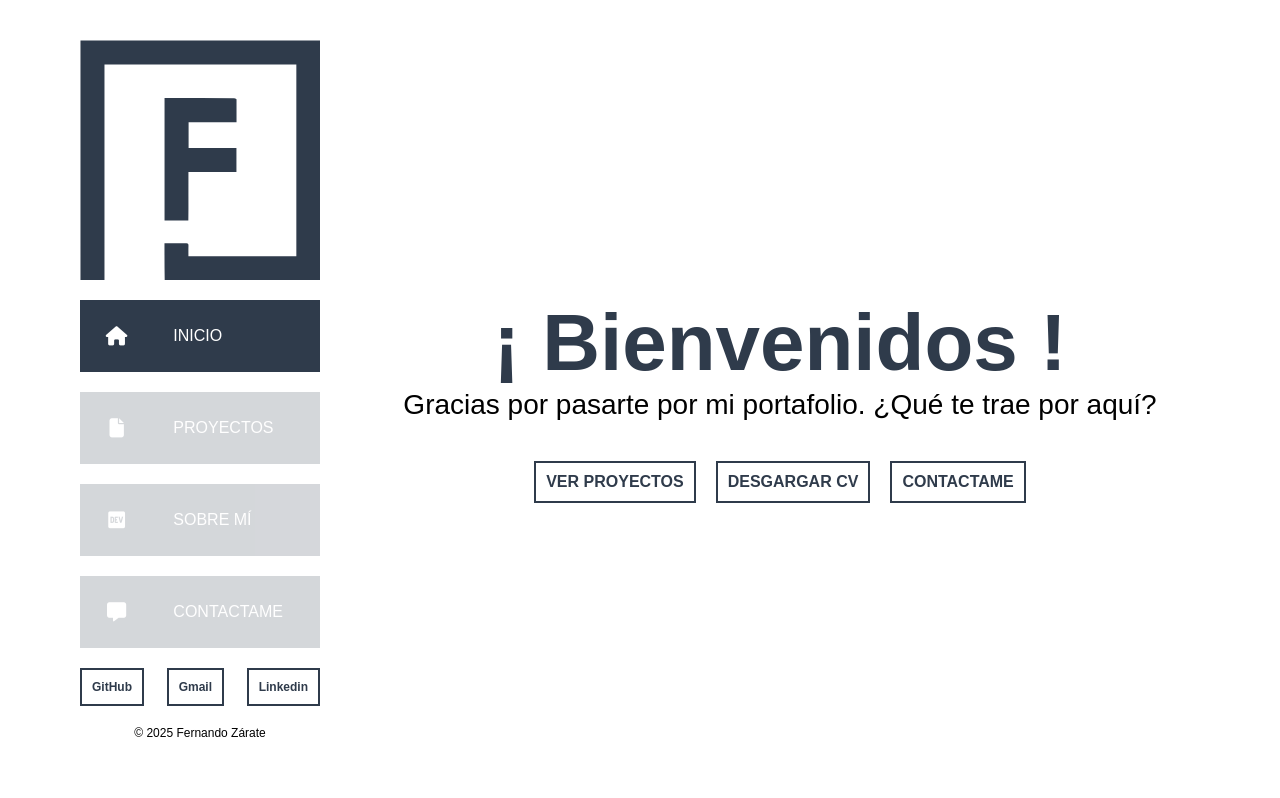
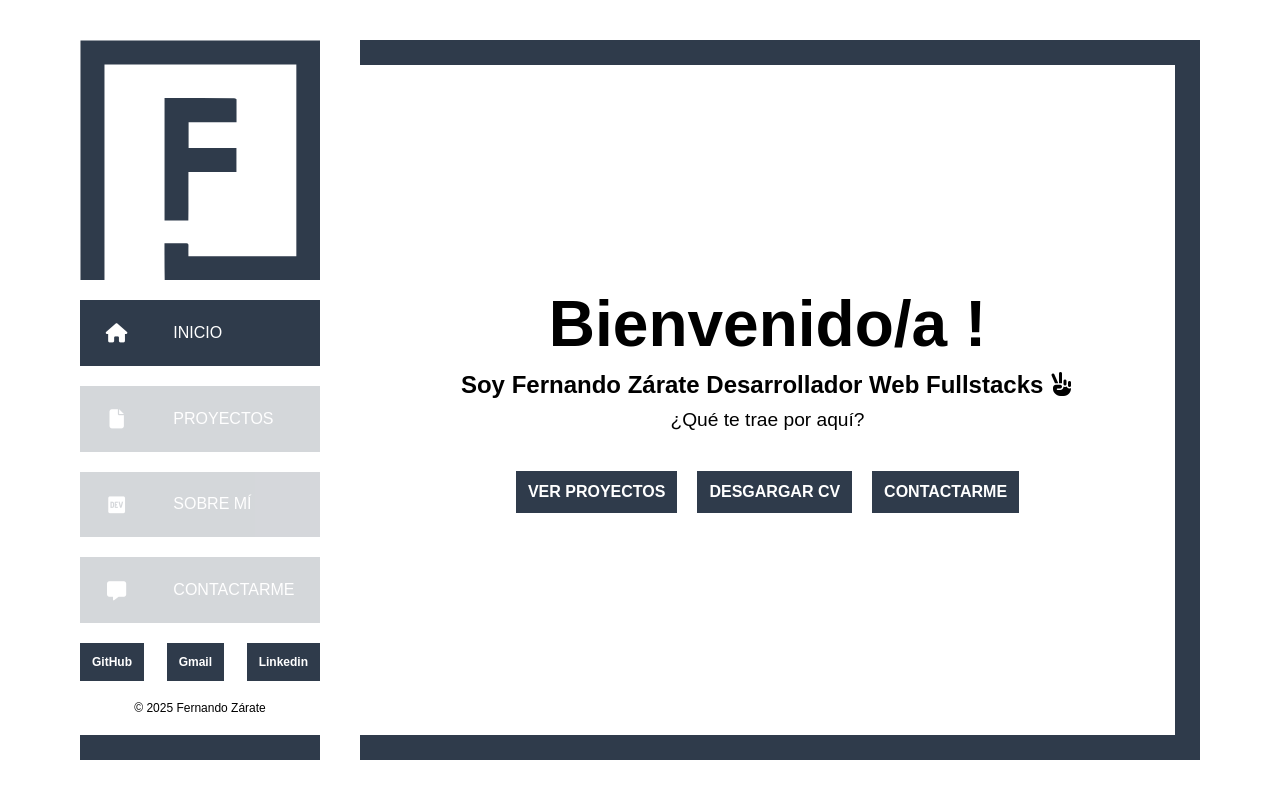
Before and after one commit to fernandozarate07/MyRepository, a React (Vite) app: page / in a window 1280 px wide. Built offline with nearby package versions, Linux system fonts and the light colour scheme; a web font is replaced by a local one.

Commit message:
Refactor content in homesection

```diff
--- a/src/modules/HomeSection/HomeSection.jsx
+++ b/src/modules/HomeSection/HomeSection.jsx
@@ -5,13 +5,16 @@ const HomeSection = () => {
     <div className={styles.homeSection}>
       <div className={styles.homeSection__content}>
         <div className={styles.homeSection__containerDescription}>
-          <h1 className={styles.homeSection__title}>¡ Bienvenidos !</h1>
-          <p className={styles.homeSection__para}>Gracias por pasarte por mi portafolio. ¿Qué te trae por aquí?</p>
+          <h1 className={styles.homeSection__title}>Bienvenido/a !</h1>
+          <h2>
+            Soy Fernando Zárate Desarrollador Web Fullstacks <i className="fa-solid fa-hand-peace"></i>
+          </h2>
+          <p className={styles.homeSection__para}>¿Qué te trae por aquí?</p>
         </div>
         <div className={styles.homeSection__ctaContainer}>
           <Primarybutton section={"projects"} content=" VER PROYECTOS" />
           <Primarybutton section={"aboutme"} content=" DESGARGAR CV" />
-          <Primarybutton section={"contact"} content=" CONTACTAME" />
+          <Primarybutton section={"contact"} content=" CONTACTARME" />
         </div>
       </div>
     </div>
--- a/src/modules/HomeSection/HomeSection.module.css
+++ b/src/modules/HomeSection/HomeSection.module.css
@@ -5,6 +5,8 @@
   display: flex;
   justify-content: center;
   align-items: center;
+  border-right: 25px solid var(--primary-color);
+  border-block: 25px solid var(--primary-color);
 }
 
 .homeSection__content {
@@ -17,13 +19,13 @@
   flex-direction: column;
   align-items: center;
   justify-content: center;
+  gap: 10px;
 }
 .homeSection__title {
-  font-size: 5rem;
-  color: var(--primary-color);
+  font-size: 4rem;
 }
 .homeSection__para {
-  font-size: 1.75rem;
+  font-size: 1.2rem;
 }
 .homeSection__ctaContainer {
   display: flex;
--- a/src/modules/NavBar/NavBar.jsx
+++ b/src/modules/NavBar/NavBar.jsx
@@ -19,7 +19,7 @@ const NavBar = () => {
         </NavLink>
         <NavLink to="/contactme" className={({ isActive }) => `${styles.link} ${isActive ? styles.active : ""}`}>
           <i className={`fa-solid fa-message ${styles.icon}`}></i>
-          <span>CONTACTAME</span>
+          <span>CONTACTARME</span>
         </NavLink>
       </ul>
     </nav>
--- a/src/modules/NavSection/NavSection.module.css
+++ b/src/modules/NavSection/NavSection.module.css
@@ -23,6 +23,7 @@
   padding-bottom: 20px;
   text-align: center;
   font-size: 0.75rem;
+  border-bottom: 25px solid var(--primary-color);
 }
 
 @media (max-width: 992px) {
--- a/src/modules/Primarybutton/Primarybutton.module.css
+++ b/src/modules/Primarybutton/Primarybutton.module.css
@@ -6,13 +6,14 @@
   border: none;
   font-weight: 800;
   border: 2px solid var(--primary-color);
-  color: var(--primary-color);
+  color: var(--white-color);
+  background-color: var(--primary-color);
   transition: background-color 0.3s ease, color 0.3s ease, border-color 0.3s ease;
 }
 
 .btn:hover {
-  background-color: var(--primary-color);
-  color: var(--white-color);
+  background-color: var(--white-color);
+  color: var(--primary-color);
 }
 
 .span {
```
